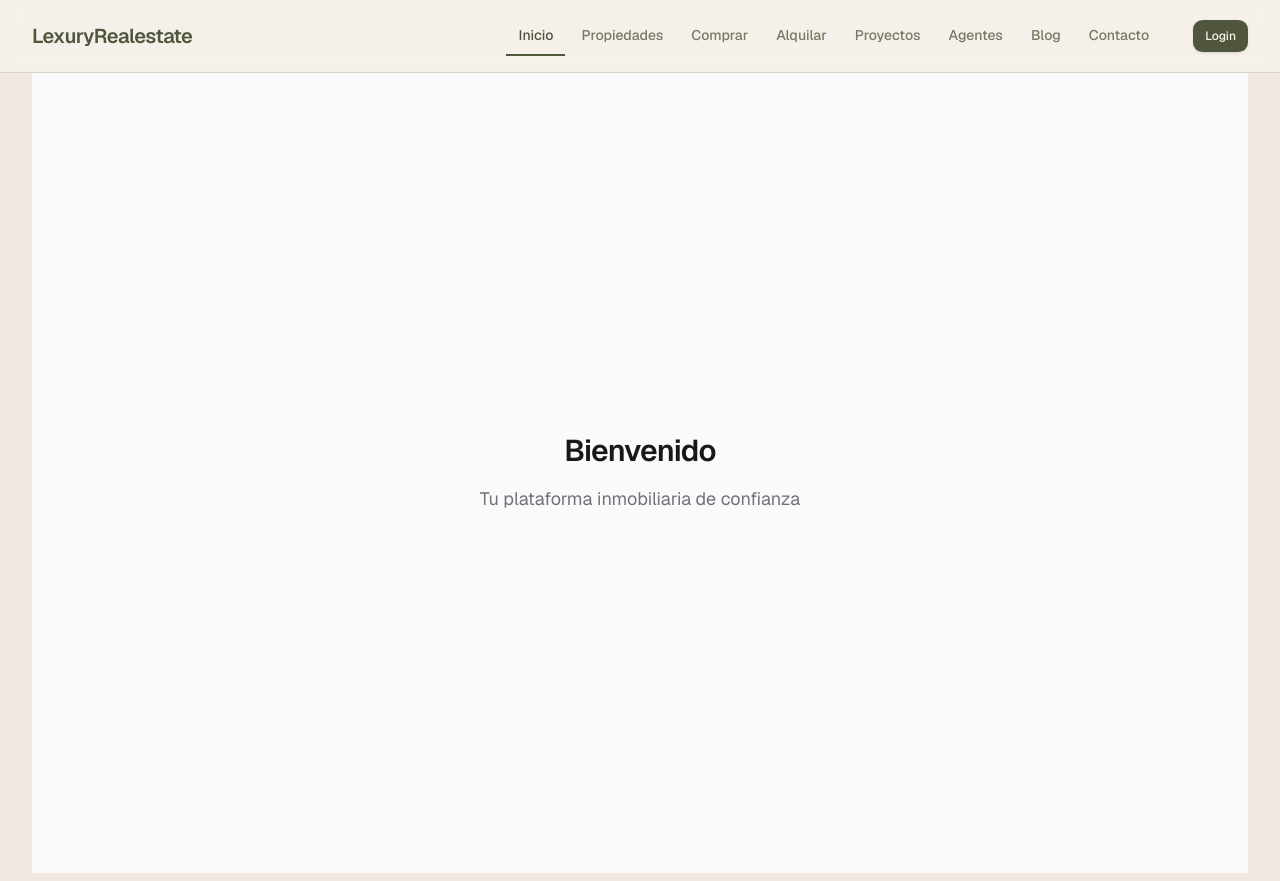
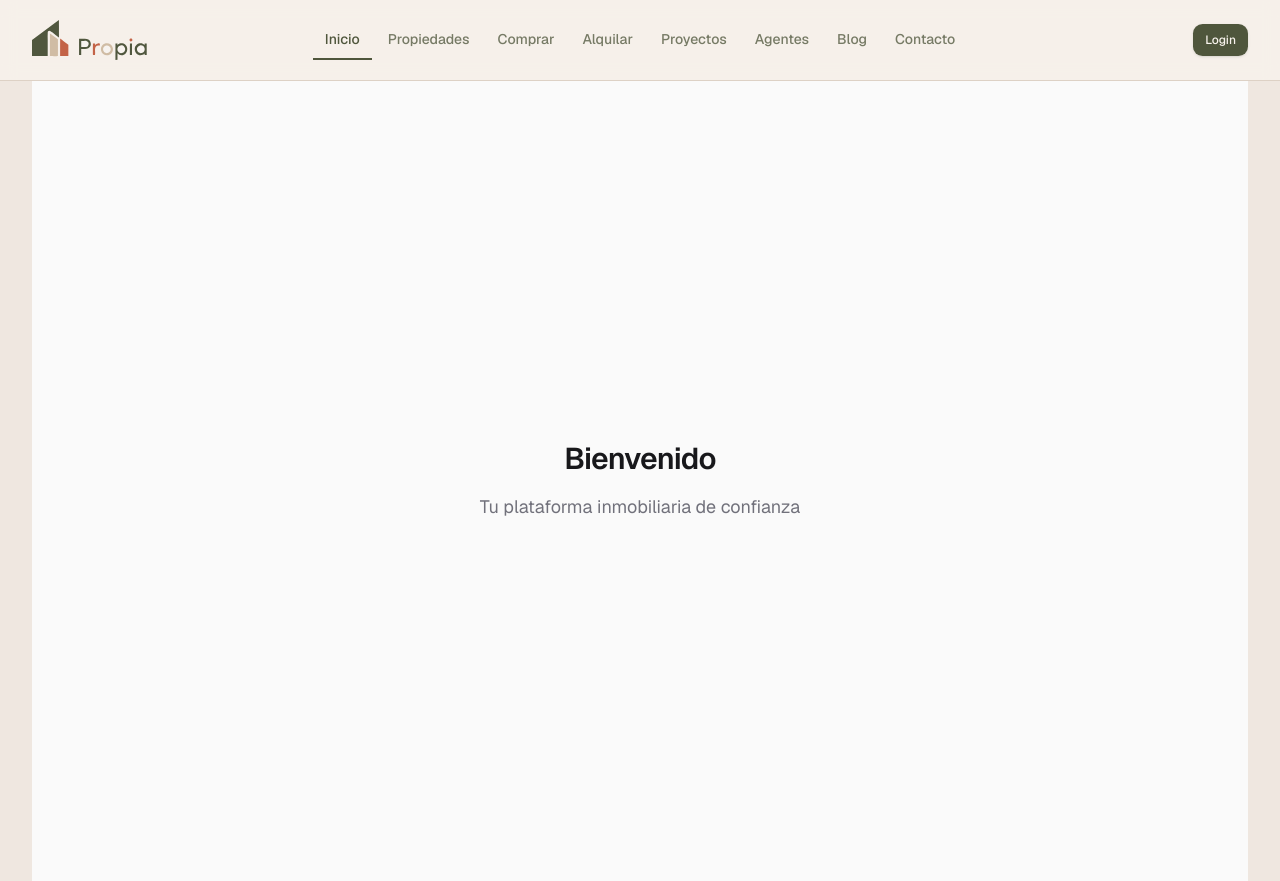
Before and after one commit to rmalan99/propia-website, a Next.js app: page / in a window 1280 px wide. Built offline with nearby package versions, Linux system fonts and the light colour scheme.

Commit message:
feat(ui): Replace text logo with SVG image and center navigation

```diff
--- a/components/layout/header.tsx
+++ b/components/layout/header.tsx
@@ -1,5 +1,6 @@
 "use client";
 
+import Image from "next/image";
 import Link from "next/link";
 import { usePathname } from "next/navigation";
 import {
@@ -48,19 +49,22 @@ export function Header() {
 
   return (
     <header className="border-b border-border/80 bg-card/95 backdrop-blur supports-[backdrop-filter]:bg-card/80">
-      <Container className="flex h-18 items-center justify-between gap-6">
-        <Link
-          href="/"
-          className="shrink-0 text-xl font-semibold tracking-tight text-primary transition-colors hover:text-accent"
-        >
-          LexuryRealestate
+      <Container className="grid h-20 grid-cols-[1fr_auto_1fr] items-center gap-6">
+        <Link href="/" className="shrink-0 flex items-center">
+          <Image
+            src="/logo.svg"
+            alt="Propia"
+            width={127}
+            height={44}
+            className="h-10 w-auto"
+            priority
+          />
         </Link>
 
-        <div className="flex items-center gap-4 lg:gap-8">
-          <nav
-            aria-label="Navegación principal"
-            className="hidden items-center gap-1 md:flex"
-          >
+        <nav
+          aria-label="Navegación principal"
+          className="hidden items-center gap-1 md:flex"
+        >
             {navigationItems.map((item) => (
               <Link
                 key={item.label}
@@ -77,6 +81,7 @@ export function Header() {
             ))}
           </nav>
 
+        <div className="flex items-center justify-end gap-4 lg:gap-8">
           <Button asChild className="hidden md:inline-flex" size="sm">
             <Link href="/login">Login</Link>
           </Button>
@@ -98,8 +103,15 @@ export function Header() {
               className="w-[82vw] max-w-sm flex flex-col gap-4"
             >
               <SheetHeader>
-                <SheetTitle className="text-base font-semibold text-primary">
-                  LexuryRealestate
+                <SheetTitle className="flex items-center">
+                  <Image
+                    src="/logo.svg"
+                    alt="Propia"
+                    width={127}
+                    height={44}
+                    className="h-9 w-auto"
+                    priority
+                  />
                 </SheetTitle>
               </SheetHeader>
 
```
